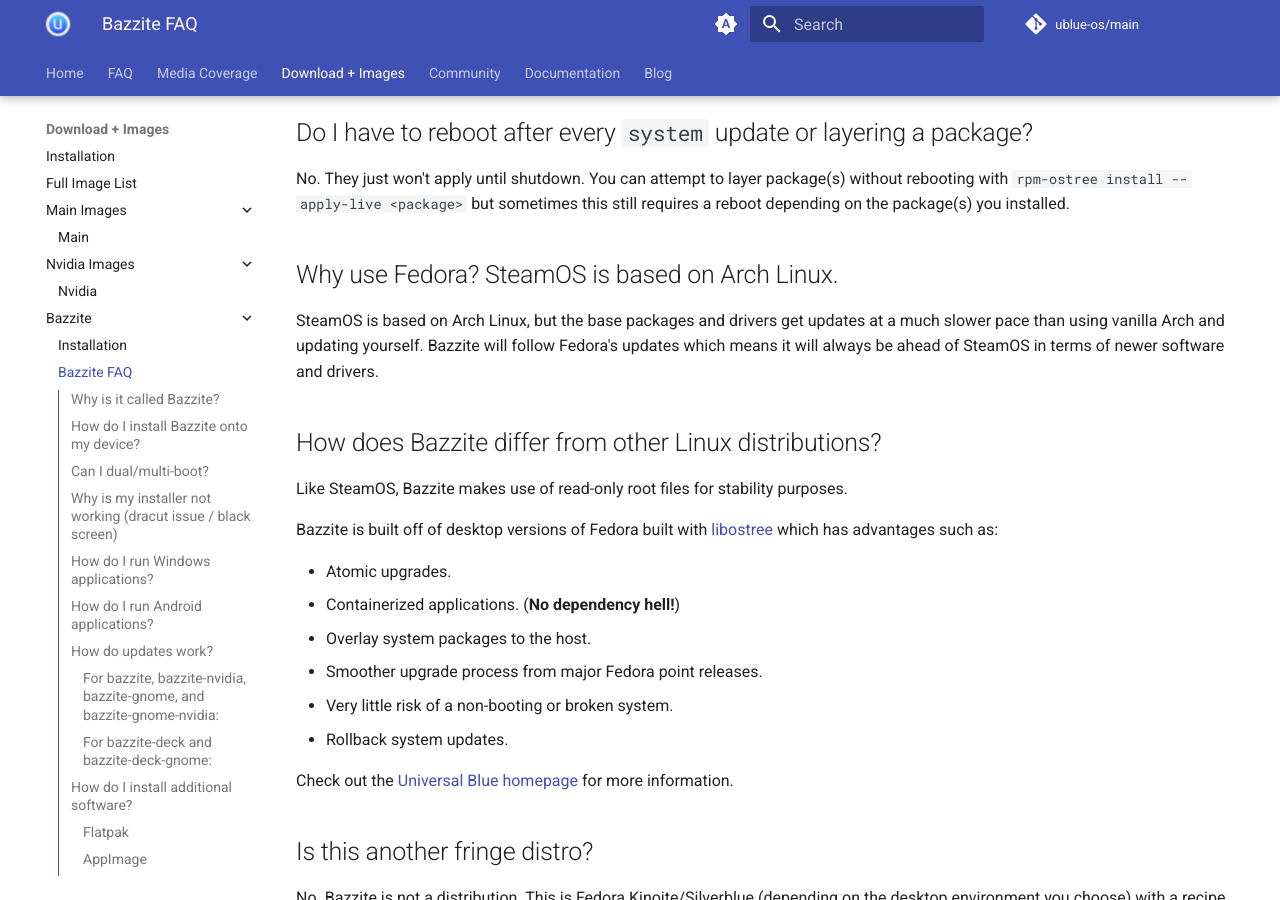
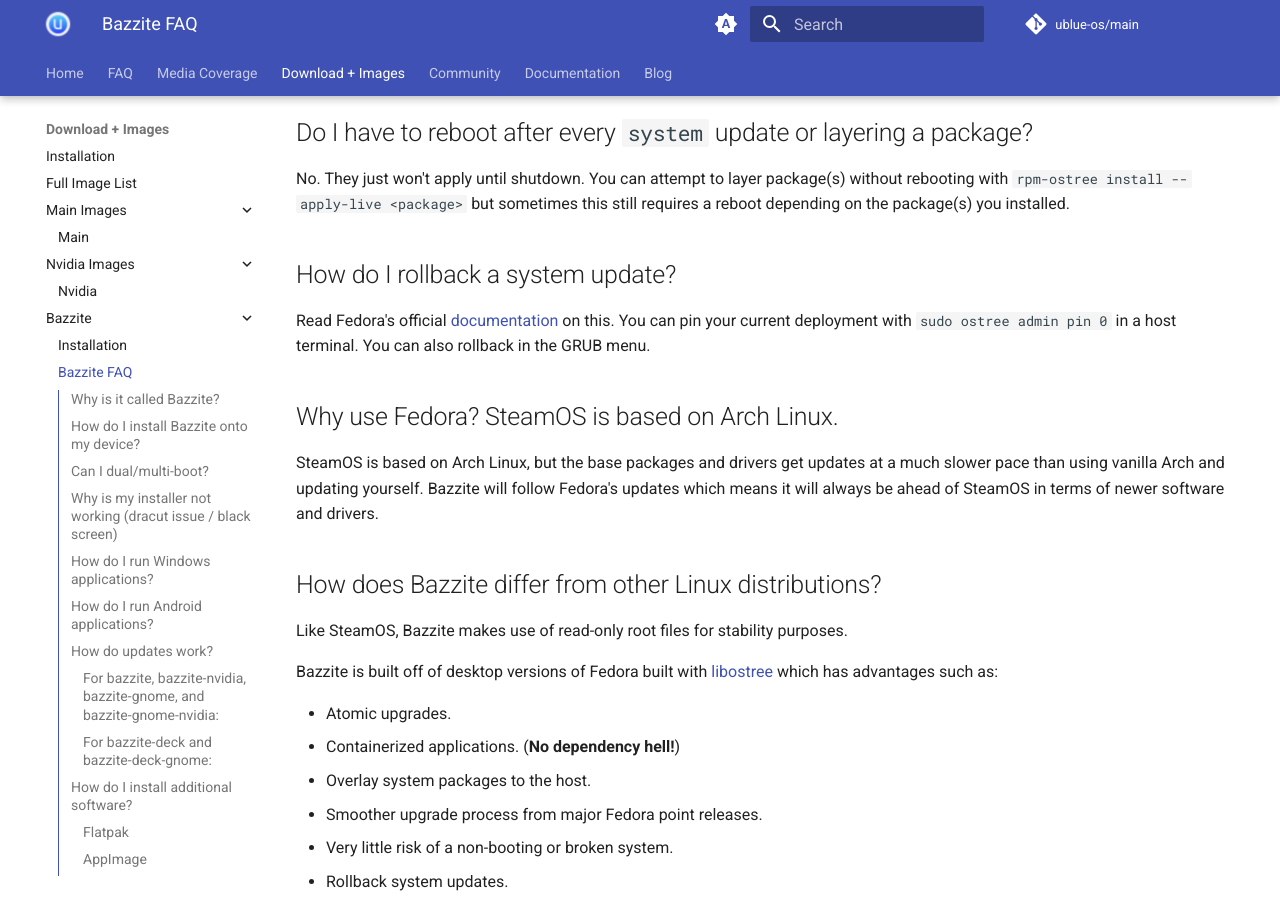
Before and after one commit to ublue-os/website, an MkDocs documentation site: the page built from docs/images/bazzite/FAQ.md, in a window 1280 px wide and 900 px high, scrolled down 2438 px. Built offline with MkDocs 1.6.1 and Material for MkDocs 9.7.7, drawn with Linux system fonts in a browser that asks for light colours; comment, search, counter and statistics services are not loaded.

Commit message:
feat: talk about rollbacks (#455)
requested by a user

```diff
--- a/docs/images/bazzite/FAQ.md
+++ b/docs/images/bazzite/FAQ.md
@@ -75,6 +75,10 @@ Fedora has [documentation](https://docs.fedoraproject.org/en-US/fedora/latest/sy
 
 No. They just won't apply until shutdown.  You can attempt to layer package(s) without rebooting with `rpm-ostree install --apply-live <package>` but sometimes this still requires a reboot depending on the package(s) you installed.
 
+## How do I rollback a system update?
+
+Read Fedora's official [documentation](https://docs.fedoraproject.org/en-US/fedora-silverblue/updates-upgrades-rollbacks/#rolling-back) on this.  You can pin your current deployment with `sudo ostree admin pin 0` in a host terminal.  You can also rollback in the GRUB menu.
+
 ## Why use Fedora? SteamOS is based on Arch Linux.
 
 SteamOS is based on Arch Linux, but the base packages and drivers get updates at a much slower pace than using vanilla Arch and updating yourself. Bazzite will follow Fedora's updates which means it will always be ahead of SteamOS in terms of newer software and drivers.
```
